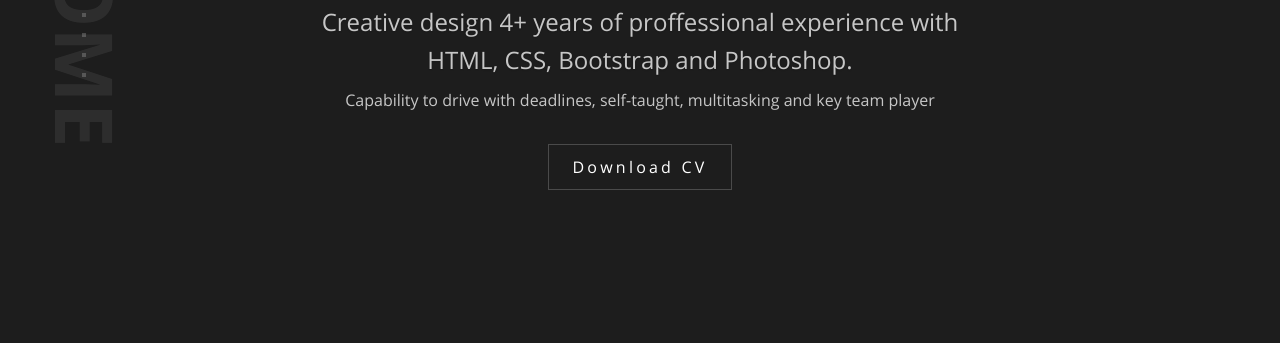
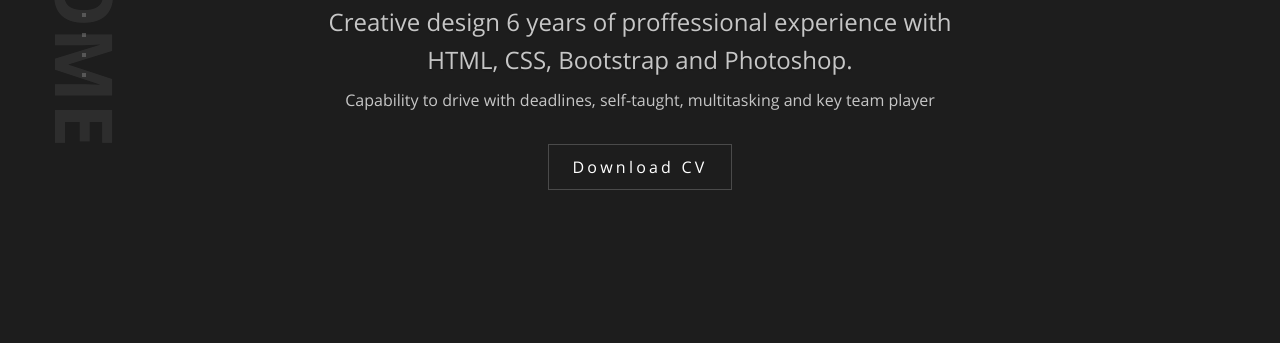
Before and after one commit to rishabhjat/jatrishabh.github.io, a plain HTML site: page index.html in a window 1280 px wide. Shown: the part 375-718 px from the top of the page. Drawn offline with Linux system fonts and the light colour scheme; files whose address does not match are found by name.

Commit message:
Index changes

```diff
--- a/index.html
+++ b/index.html
@@ -151,7 +151,7 @@
                                 <h4> HI I AM </h4>
                                 <h2 class="display-4 display-title home-title anim-1">UI/UX Designer</h2>
                                 <h4 class="anim-2 opacity-75">
-                                    Creative design 4+ years of proffessional experience with HTML, CSS, Bootstrap and Photoshop.
+                                    Creative design 6 years of proffessional experience with HTML, CSS, Bootstrap and Photoshop.
                                 </h4>
                                 <p> Capability to drive with deadlines, self-taught, multitasking and key team player </p>
                             </div>
```
